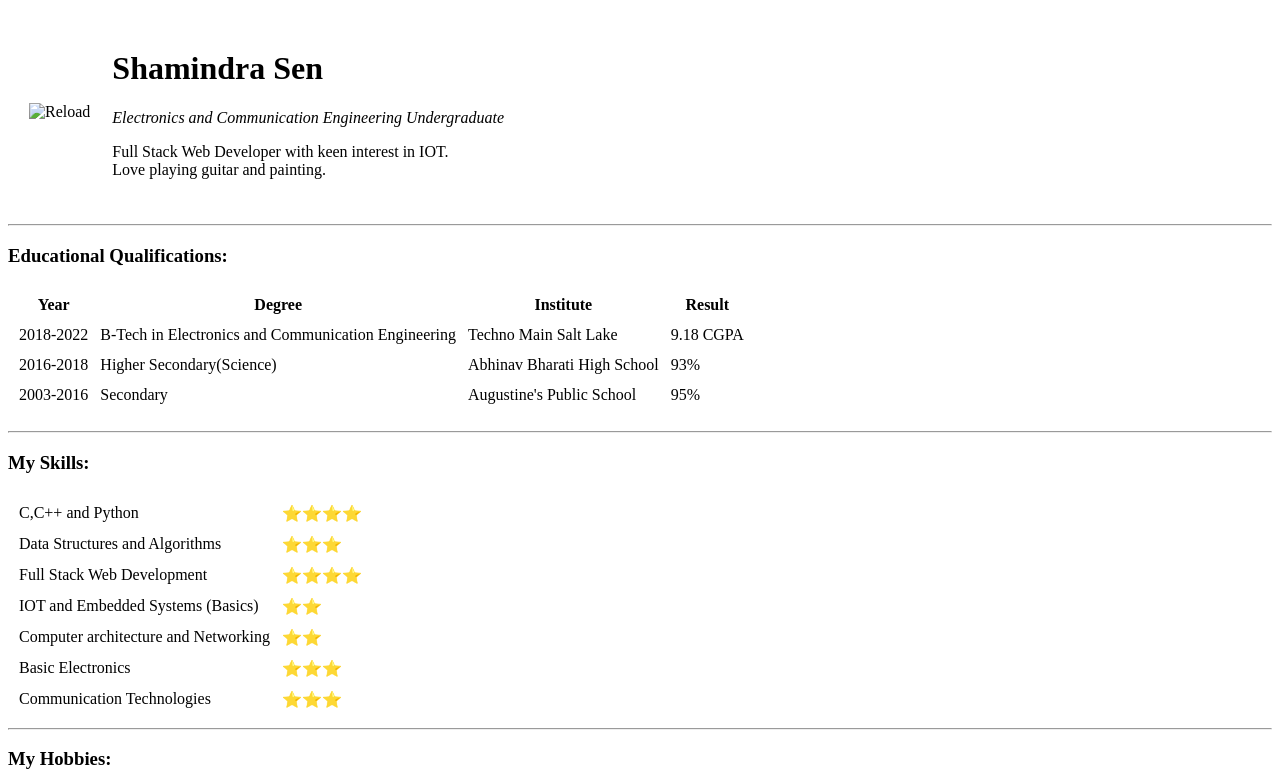
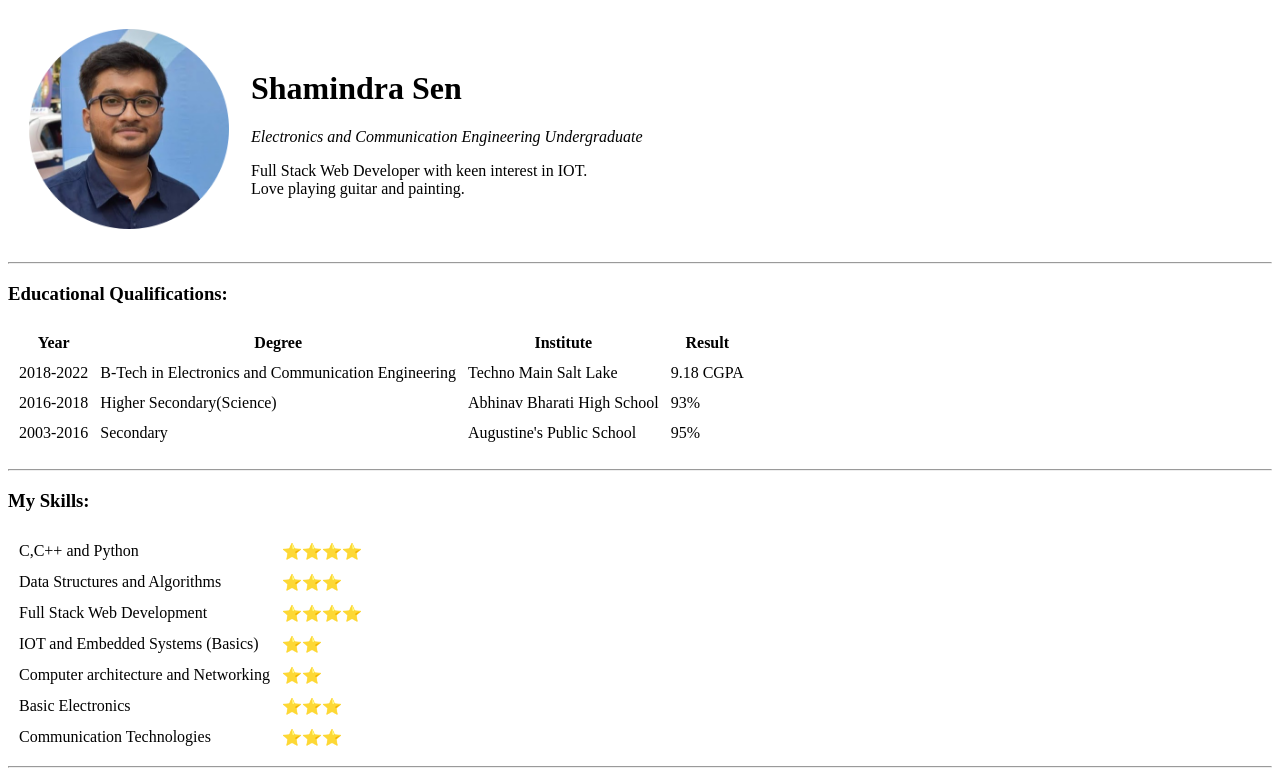
Before and after one commit to Shamindra19/CV, a plain HTML site: page index.html in a window 1280 px wide. Shown: the top 784 px of the page. Drawn offline with Linux system fonts and the light colour scheme.

Commit message:
Update index.html

```diff
--- a/index.html
+++ b/index.html
@@ -9,7 +9,7 @@
 <body>
   <table cellspacing="20px">
     <tr>
-      <td><img src="images\circle-cropped (1).png" alt="Reload" width="200px"></td>
+      <td><img src="circle-cropped (1).png" alt="Reload" width="200px"></td>
       <td>
         <h1>Shamindra Sen</h1>
         <p>
```
